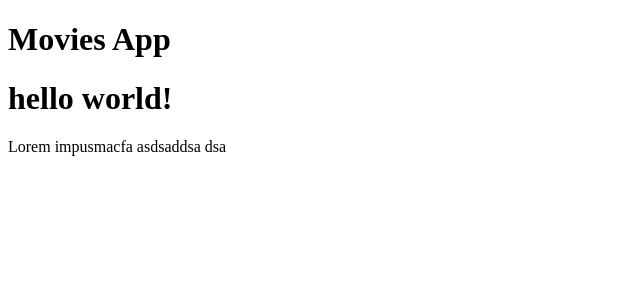
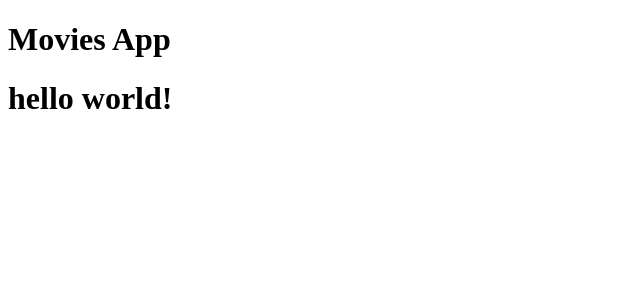
Before and after one commit to furkank14/MovieApp, an Angular app: page / in a window 1280 px wide. Shown: the top 300 px of the page, without its empty margins (0-640 px from the left). Built offline with nearby package versions, Linux system fonts and the light colour scheme.

Commit message:
delete bla bla

```diff
--- a/src/app/movies/movies.component.html
+++ b/src/app/movies/movies.component.html
@@ -1,2 +1 @@
 <h1>hello world!</h1>
-<p> Lorem impusmacfa asdsaddsa dsa  </p>
```
